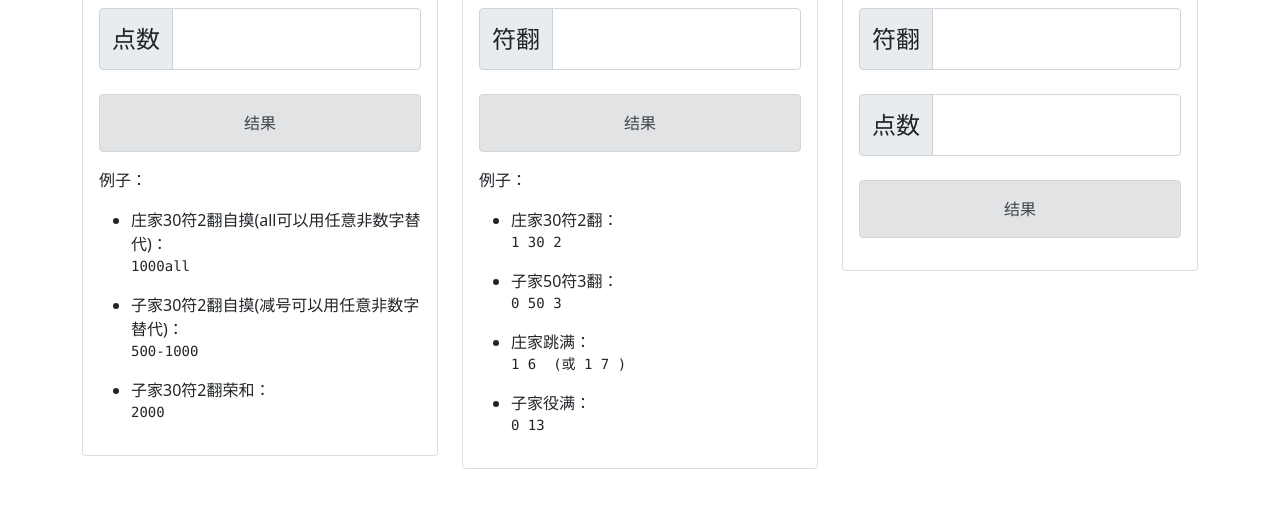
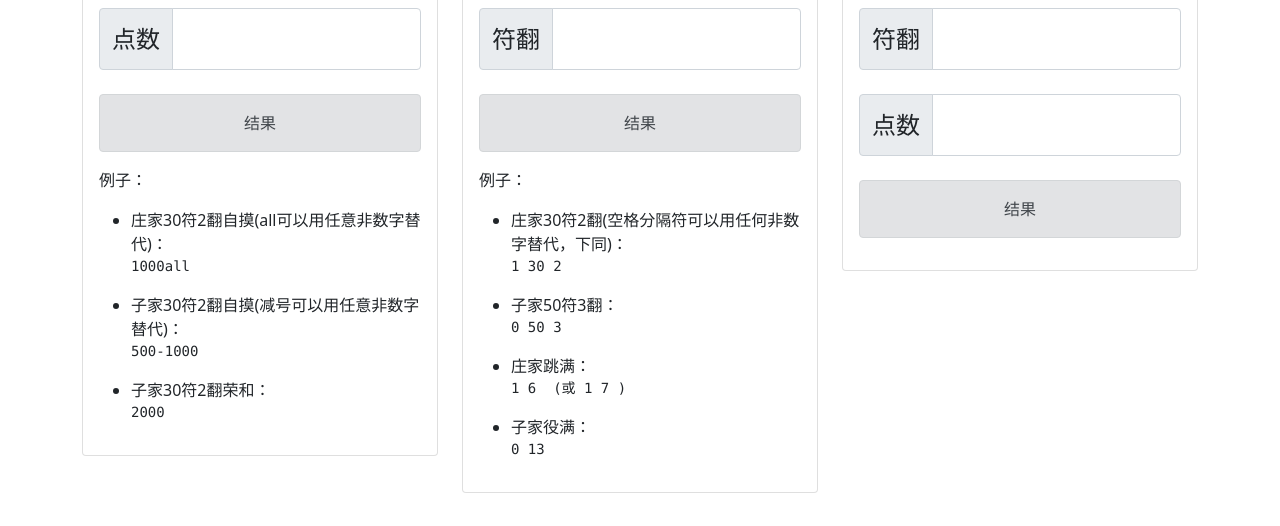
Before and after one commit to lzher/MahjongPointPractice, a plain HTML site: page index.html in a window 1280 px wide. Shown: the part 274-800 px from the top of the page. Drawn offline with nearby package versions, Linux system fonts and the light colour scheme.

Commit message:
修改例子的描述。

```diff
--- a/index.html
+++ b/index.html
@@ -72,7 +72,7 @@
               <p>
                 例子：
                 <ul>
-                  <li>庄家30符2翻：<pre>1 30 2</pre></li>
+                  <li>庄家30符2翻(空格分隔符可以用任何非数字替代，下同)：<pre>1 30 2</pre></li>
                   <li>子家50符3翻：<pre>0 50 3</pre></li>
                   <li>庄家跳满：<pre>1 6  (或 1 7 )</pre></li>
                   <li>子家役满：<pre>0 13</pre></li>
```
